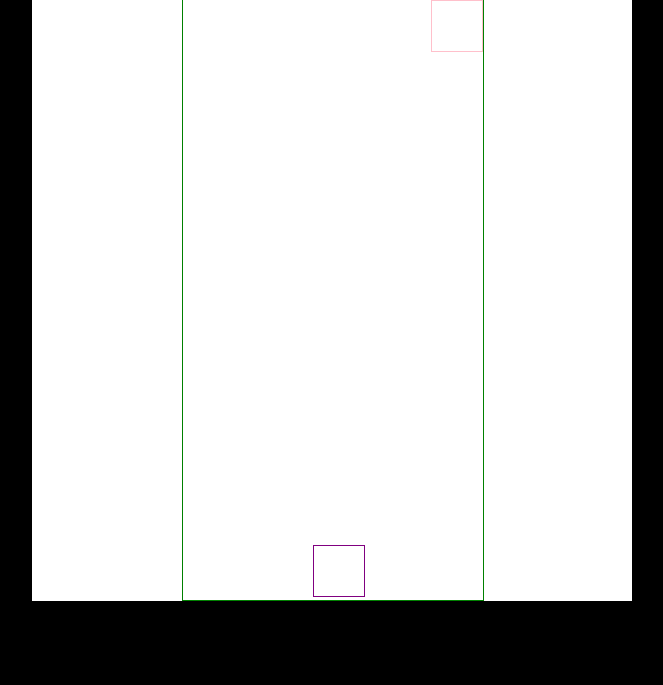
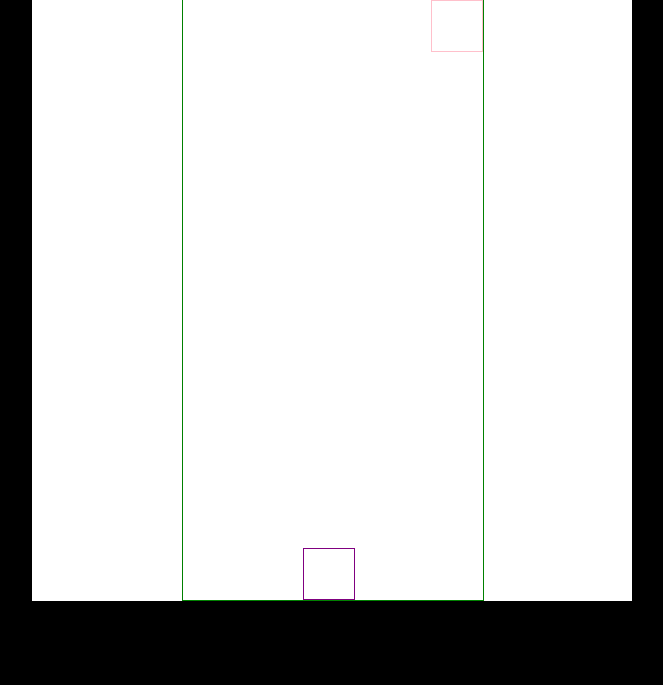
Before and after one commit to jsadler98/WDI_PROJECT_1, a PHP site: page / in a window 1280 px wide. Shown: the part 115-800 px from the top of the page, without its empty margins (308-971 px from the left). Run offline with PHP 8.4, Linux system fonts and the light colour scheme; some libraries are stand-ins or nearby versions.

Commit message:
box is moving now but not within certain space

```diff
--- a/css/style.css
+++ b/css/style.css
@@ -13,7 +13,7 @@ main {
   margin-bottom: 40px;
   width: 600px;
   margin: 0 auto;
-  background-color: white;
+  background-color:white;
 }
 
 
@@ -29,14 +29,16 @@ h1 {
   width: 300px;
   border: 1px solid green;
   margin-left: 150px;
+  position: relative;
 }
 
 .unicorn {
+  position: absolute;
   border: 1px solid purple;
   width: 50px;
   height: 50px;
-  margin-top: 545px ;
-  margin-left: 130px;
+  bottom: 0px;
+  left:120px;
 }
 
 .coins {
--- a/js/app.js
+++ b/js/app.js
@@ -2,9 +2,39 @@ const $unicorn = $('.unicorn');
 
 $(window).on('keydown', function(e) {
   if(e.keyCode == 37) { // when the user clicks left arrow key the unicorn moves left
-    $('.unicorn').animate({'margin-left': "1px"});
+    $('.unicorn').animate({'left': '1px'});
   }
   else if(e.keyCode == 39) { // when the user clicks right arrow key the unicorn moves right
-    $('.unicorn').animate({'margin-left': "246px"});
+    $('.unicorn').animate({'left': '246px'});
   }
 });
+
+
+// $(() => {
+//   const $unicorn = $('.unicorn');
+//   const unicornPosition = $unicorn.position().left
+//
+//   function moveUnicorn(){
+//     $(window).on('keydown', function(e) {
+//       // if ($unicornPosition > 0 && $unicornPosition < 250) {
+//
+//       if (unicornPosition > 0  && unicornPosition <500 ) {
+//         if(e.keyCode == 37) {
+//         $unicorn.animate({'margin-left': '-=90px'});
+//         }else if (e.keyCode == 39) { // when the user clicks right arrow key the unicorn moves right
+//           $unicorn.animate({'margin-left': '+=90px'});
+//           console.log(unicornPosition);
+//         }
+//       }
+//
+//     });
+//   }
+//
+//   $(window).on('keyup', function() {
+//     $('.unicorn').stop();
+//   });
+//   };
+// });
+// }
+// moveUnicorn();
+// })
```
